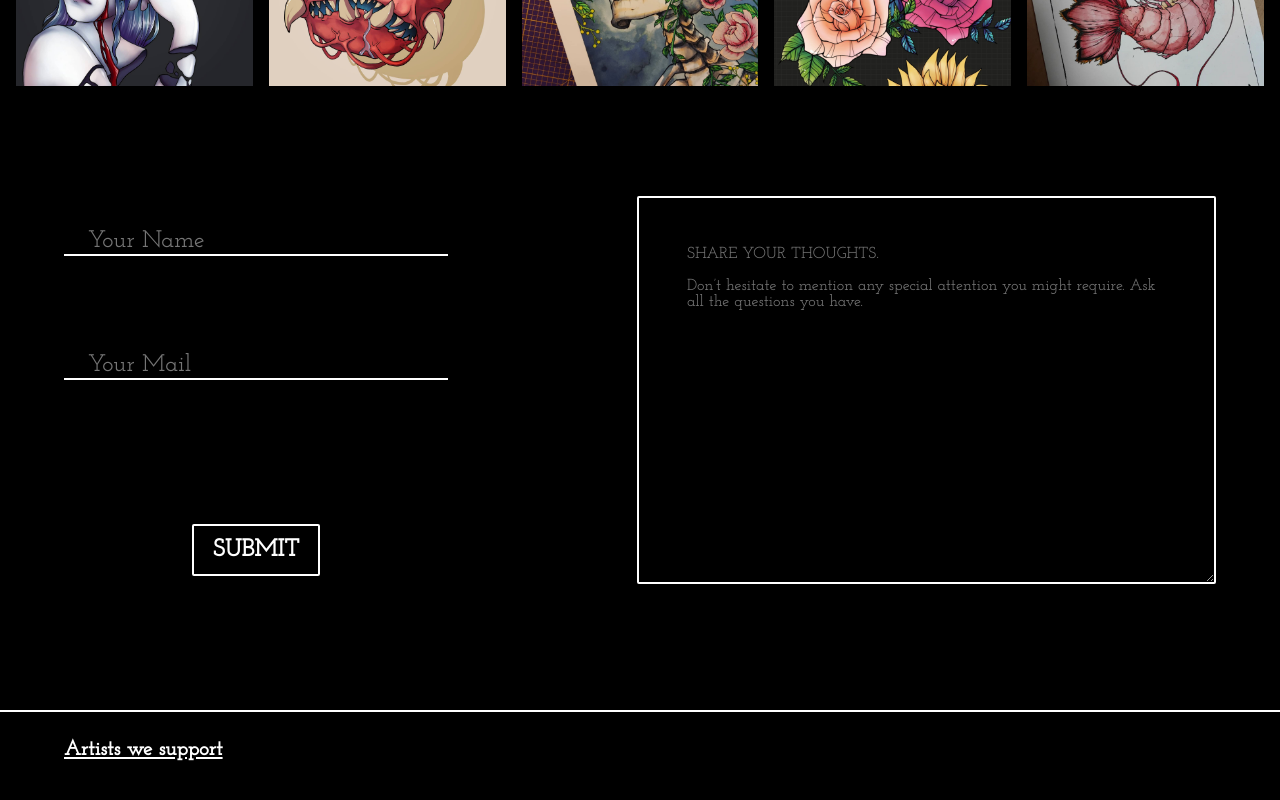
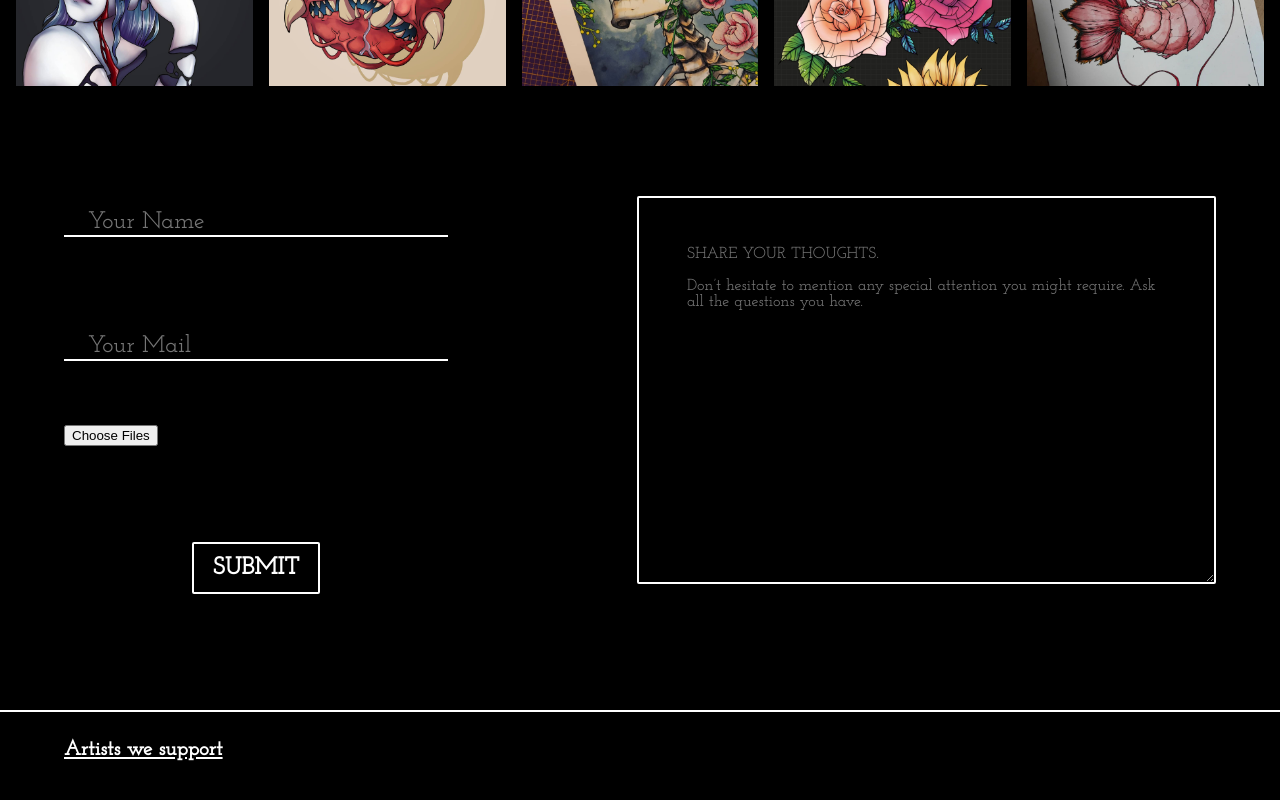
Before and after one commit to AliceXix/panda-portfolio, a React (Create React App) app in the folder client/: page / in a window 1280 px wide. Shown: the part 1498-2298 px from the top of the page. Built offline with nearby package versions, Linux system fonts and the light colour scheme.

Commit message:
add file to form

```diff
--- a/client/src/views/Contact.tsx
+++ b/client/src/views/Contact.tsx
@@ -6,6 +6,7 @@ export default function Contact() {
         name: '',
         mail: '',
         question: '',
+        image: '',
     });
 
     const handleChange = (e :any) => {
@@ -17,14 +18,28 @@ export default function Contact() {
         //setFormData(e.target.value)
     };
 
+    const handleImageChange = (e : any) => {
+        setFormData({
+            ...formData,
+            image: e.target.files,
+        });
+    };
+
     const handleSubmit = (e: any) => {
         e.preventDefault();
+
+        const form = new FormData();
+        form.append('name', formData.name);
+        form.append('mail', formData.mail);
+        form.append('question', formData.question);
+
+        for (let i = 0; i < formData.image.length; i++) {
+        form.append("image", formData.image[i]);
+        }
+
         fetch('http://localhost:3000/send-mail', {
             method: 'POST',
-            headers: {
-                'Content-Type': 'application/json'
-            },
-            body: JSON.stringify(formData)
+            body: form
         })
         .then(response => response.json())
         .then(data => {
@@ -75,9 +90,17 @@ export default function Contact() {
                   onChange={handleChange}
                   placeholder="Your Mail"
                 />
+                <label>Attach an image:</label>
+                <input
+                  type="file"
+                  id="image"
+                  name="image"
+                  multiple
+                  onChange={handleImageChange}
+                />
               </div>
               <div>
-                <input type="submit" value="SUBMIT" onClick={info}/>
+                <input type="submit" value="SUBMIT" onClick={info} />
               </div>
             </div>
             <div>
```
